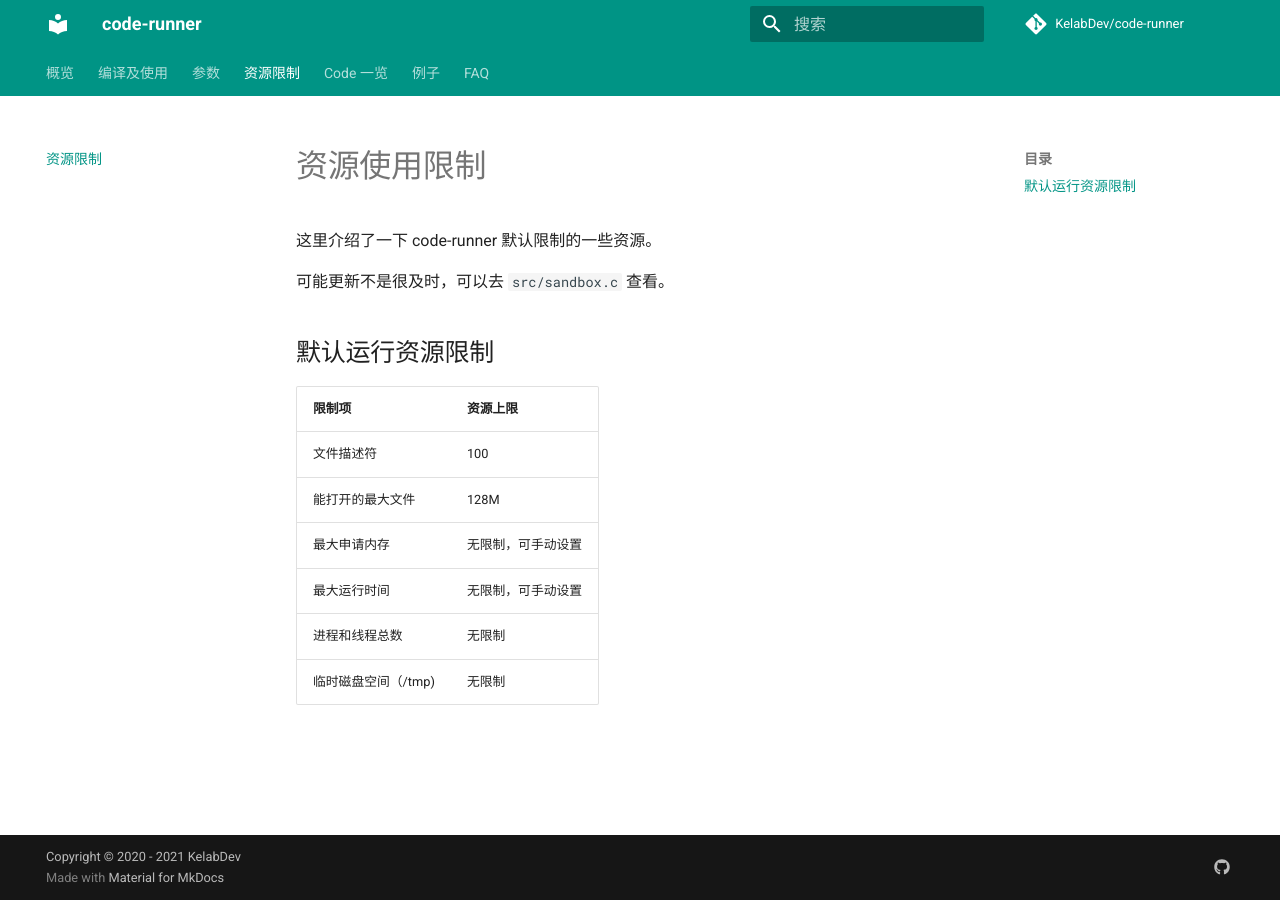
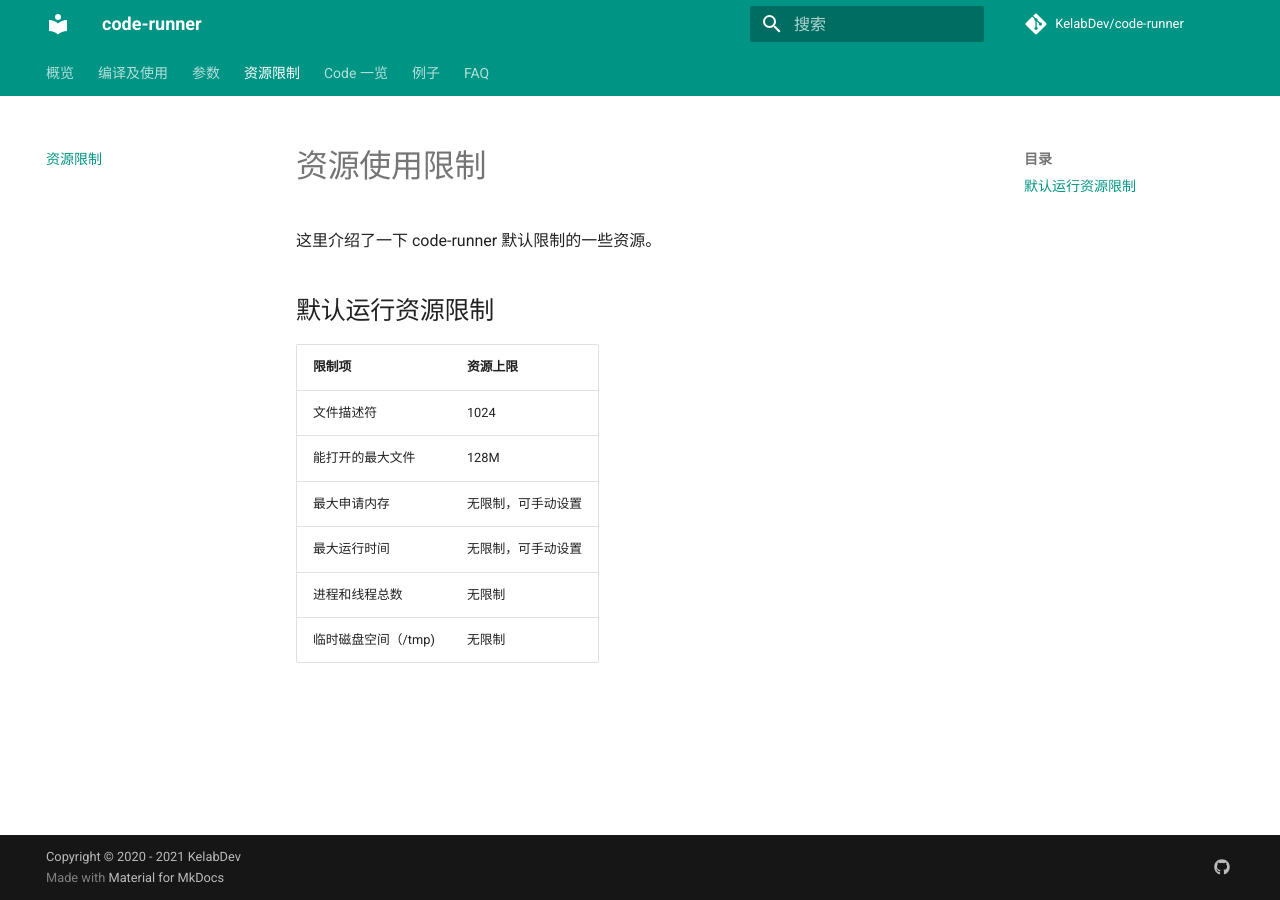
Before and after one commit to Kelab/code-runner, an MkDocs documentation site: the page built from docs/limits.md, in a window 1280 px wide. Built offline with MkDocs 1.6.1 and Material for MkDocs 9.7.7, drawn with Linux system fonts in a browser that asks for light colours; comment, search, counter and statistics services are not loaded.

Commit message:
feat: 调整文件描述符大小

```diff
--- a/docs/limits.md
+++ b/docs/limits.md
@@ -1,14 +1,12 @@
 # 资源使用限制
 
 这里介绍了一下 code-runner 默认限制的一些资源。
-
-可能更新不是很及时，可以去 `src/sandbox.c` 查看。
 
 ## 默认运行资源限制
 
 | 限制项              | 资源上限           |
 | ------------------- | ------------------ |
-| 文件描述符          | 100                |
+| 文件描述符          | 1024                |
 | 能打开的最大文件    | 128M               |
 | 最大申请内存        | 无限制，可手动设置 |
 | 最大运行时间        | 无限制，可手动设置 |
```
Also changed, not shown: 1 other file.
